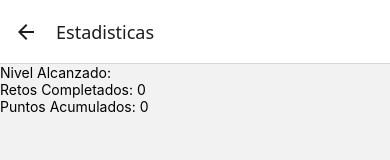
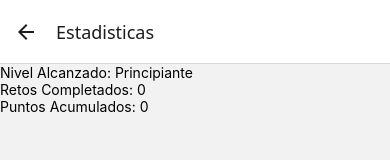
Before and after one commit to Fernando-Bonilla/EcoChallenge, a React Native app: screen /UserPanel in a window 390 px wide. Shown: the top 160 px of the page. Built offline with nearby package versions, Linux system fonts and the light colour scheme.

Commit message:
Modulo Estadisticas - Agregada funcion que calcula el lvl segun el score

```diff
--- a/src/screens/UserPanel/UserPanel.js
+++ b/src/screens/UserPanel/UserPanel.js
@@ -11,6 +11,7 @@ const UserPanel = ({ navigation }) => {
     const { user } = useUser();
     const [challengePerUser, setChallengePerUser] = useState([]);
     const [finalScore, setFinalScore] = useState(0);
+    const [userLvl, setUserLvl] = useState("");
 
     //Buscamos las participaciones del usuario
     useFocusEffect(
@@ -19,10 +20,10 @@ const UserPanel = ({ navigation }) => {
             const GetParticipations = async () => {
                 const data = await AsyncStorage.getItem("participaciones");
                 const participaciones = JSON.parse(data);
-                //console.log(participaciones);
+
                 const retosDeUsuario = participaciones ? participaciones.filter((p) => p.user === user.email) : [];
                 setChallengePerUser(retosDeUsuario);
-                //console.log(retosDeUsuario);
+
             };
 
             GetParticipations();
@@ -36,23 +37,45 @@ const UserPanel = ({ navigation }) => {
         function getScore() {
             let acum = 0;
 
-            console.log("challenges: ", challengePerUser);
             for (let reto of challengePerUser) {
-                acum = acum + parseInt(reto.score)
+                acum += parseInt(reto.score)
             }
 
             setFinalScore(acum);
             console.log("acum: ", acum);
         };
+
         getScore();
 
     }, [challengePerUser]);
 
+    useEffect(() => {
+
+        function getLvl() {
+            if(finalScore >= 0 ||  finalScore <= 5) {
+                setUserLvl("Principiante");
+
+
+            }else if(finalScore > 5 && finalScore <= 15) {
+                setUserLvl("Avanzado");
+
+
+            }else {
+                setUserLvl("Sarpado en Reciclaje");
+            }
+        }
+
+        getLvl();
+
+    },[finalScore]);
+
 
     return (
+
         <ScrollView contentContainerStyle={{ flexGrow: 1, paddingBottom: 20 }}>
+
             <Text>
-                Nivel Alcanzado: { }
+                Nivel Alcanzado: {userLvl}
             </Text>
             <Text>
                 Retos Completados: {challengePerUser ? (challengePerUser.length) : 0}
```
